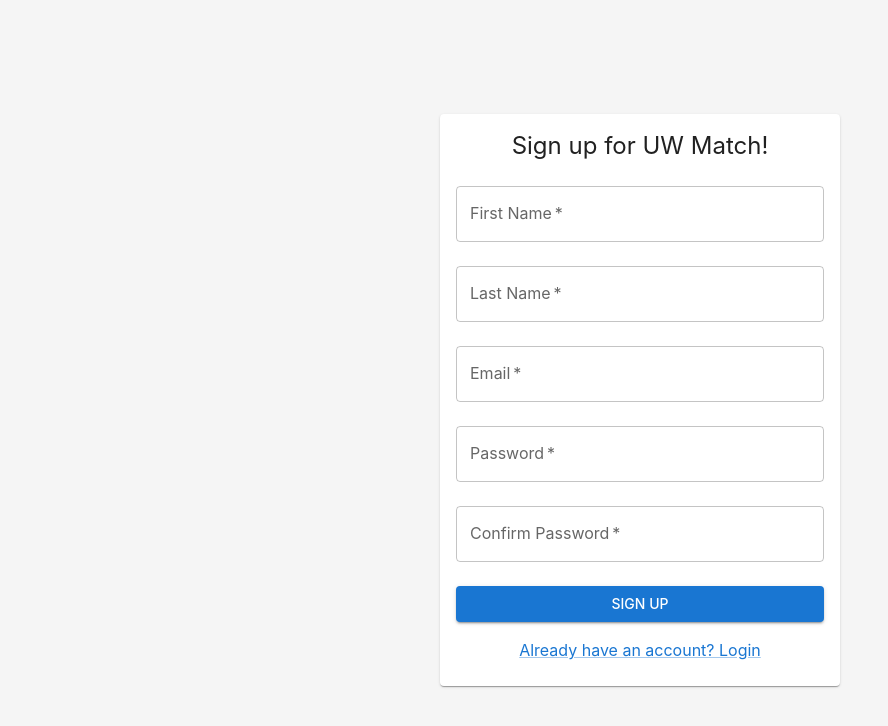
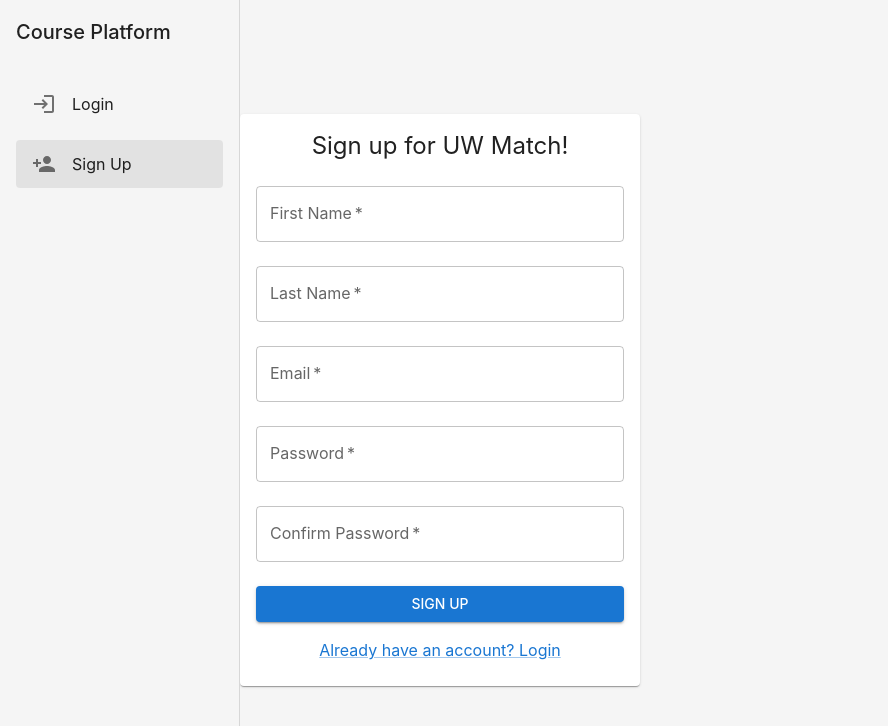
Before and after one commit to evan1liu/uwmatch4, a React (Vite) app in the folder frontend/: page /signup in a window 1280 px wide. Shown: the top 726 px of the page, without its empty margins (0-888 px from the left). Built offline with nearby package versions, Linux system fonts and the light colour scheme.

Commit message:
removed the nav bar above and added a sidebar

```diff
--- a/frontend/package.json
+++ b/frontend/package.json
@@ -13,14 +13,15 @@
     "@emotion/react": "^11.13.5",
     "@emotion/styled": "^11.13.5",
     "@mui/icons-material": "^6.1.10",
-    "@mui/material": "^6.1.9",
+    "@mui/material": "^6.1.10",
     "axios": "^1.7.8",
     "debounce": "^2.2.0",
     "lodash": "^4.17.21",
+    "lucide-react": "^0.468.0",
     "mui": "^0.0.1",
     "react": "^18.3.1",
     "react-dom": "^18.3.1",
-    "react-router-dom": "^7.0.1"
+    "react-router-dom": "^7.0.2"
   },
   "devDependencies": {
     "@eslint/js": "^9.15.0",
--- a/frontend/src/App.jsx
+++ b/frontend/src/App.jsx
@@ -1,35 +1,31 @@
 import { useState } from 'react';
 import { BrowserRouter as Router, Routes, Route, Navigate } from 'react-router-dom';
-import { Container } from '@mui/material';
+import { Container, Box } from '@mui/material';
 import LoginLogic from './pages/LoginLogic';
 import SignupLogic from './pages/SignupLogic';
 import Dashboard from './pages/Dashboard';
 import CourseList from './pages/CourseList';
 import CourseDetail from './pages/CourseDetail';
 import SavedCourses from './pages/SavedCourses';
+import Sidebar from './Components/Sidebar'
+
+const DRAWER_WIDTH = 240;
 
 function App() {
   return (
-            <Container>
+    <Box sx={{ display: 'flex' }}>
+      <Sidebar />
+        {/* Optional: Add a toolbar spacer if you have a top app bar */}
         <Routes>
-                    <Route
-                        path="/login"
-                        element={<LoginLogic />}
-                    />
-                    <Route
-                        path="/signup"
-                        element={<SignupLogic />}
-                    />
-                    <Route
-                        path="/dashboard"
-                        element={<Dashboard />}
-                    />
+          <Route path="/login" element={<LoginLogic />} />
+          <Route path="/signup" element={<SignupLogic />} />
+          <Route path="/dashboard" element={<Dashboard />} />
           <Route path="/" element={<Navigate to="/login" />} />
           <Route path="/courses" element={<CourseList />} />
           <Route path="/courses/:id" element={<CourseDetail />} />
           <Route path="/saved-courses" element={<SavedCourses />} />
         </Routes>
-        </Container>
+      </Box>
   );
 }
 
--- /dev/null
+++ b/frontend/src/Components/NavItem.jsx
@@ -0,0 +1,41 @@
+import {
+    ListItem,
+    ListItemButton,
+    ListItemIcon,
+    ListItemText,
+    styled
+  } from '@mui/material';
+  import { useLocation, useNavigate } from 'react-router-dom';
+
+  const StyledListItemButton = styled(ListItemButton)(({ theme, active }) => ({
+    borderRadius: theme.shape.borderRadius,
+    marginBottom: theme.spacing(0.5),
+    '&.Mui-selected': {
+      backgroundColor: theme.palette.action.selected,
+      '&:hover': {
+        backgroundColor: theme.palette.action.selected,
+      },
+    },
+  }));
+
+  const NavItem = ({ icon, label, path }) => {
+    const location = useLocation();
+    const navigate = useNavigate();
+    const isActive = location.pathname === path;
+
+    return (
+      <ListItem disablePadding sx={{ mb: 1 }}>
+        <StyledListItemButton
+          selected={isActive}
+          onClick={() => navigate(path)}
+        >
+          <ListItemIcon sx={{ minWidth: 40 }}>
+            {icon}
+          </ListItemIcon>
+          <ListItemText primary={label} />
+        </StyledListItemButton>
+      </ListItem>
+    );
+  };
+
+  export default NavItem;
--- /dev/null
+++ b/frontend/src/Components/Sidebar.jsx
@@ -0,0 +1,94 @@
+import { useNavigate, useLocation } from 'react-router-dom';
+import {
+  Box,
+  Drawer,
+  List,
+  Typography,
+  Avatar,
+  Button,
+  styled
+} from '@mui/material';
+import {
+  Dashboard as DashboardIcon,
+  School as SchoolIcon,
+  BookmarkBorder as BookmarkIcon,
+  Login as LoginIcon,
+  PersonAdd as SignupIcon,
+  Logout as LogoutIcon
+} from '@mui/icons-material';
+import NavItem from './NavItem';
+
+const DRAWER_WIDTH = 240;
+
+const Sidebar = () => {
+  const navigate = useNavigate();
+  const location = useLocation();
+  const isLoggedIn = location.pathname !== '/login' && location.pathname !== '/signup';
+
+  return (
+    <Drawer
+      variant="permanent"
+      sx={{
+        width: DRAWER_WIDTH,
+        flexShrink: 0,
+        '& .MuiDrawer-paper': {
+          width: DRAWER_WIDTH,
+          boxSizing: 'border-box',
+          bgcolor: 'background.default',
+          borderRight: '1px solid',
+          borderColor: 'divider',
+        },
+      }}
+    >
+      <Box sx={{ p: 2 }}>
+        <Typography variant="h6" sx={{ mb: 3 }}>
+          Course Platform
+        </Typography>
+
+        {isLoggedIn && (
+          <Box sx={{ mb: 3, display: 'flex', alignItems: 'center' }}>
+            <Avatar sx={{ width: 40, height: 40, mr: 2 }}>U</Avatar>
+            <Box>
+              <Typography variant="subtitle2">Username</Typography>
+              <Typography variant="caption" color="text.secondary">
+                user@example.com
+              </Typography>
+            </Box>
+          </Box>
+        )}
+
+        <List>
+          {!isLoggedIn ? (
+            // Login/Signup navigation items
+            <>
+              <NavItem icon={<LoginIcon />} label="Login" path="/login" />
+              <NavItem icon={<SignupIcon />} label="Sign Up" path="/signup" />
+            </>
+          ) : (
+            // Main navigation items
+            <>
+              <NavItem icon={<DashboardIcon />} label="Dashboard" path="/dashboard" />
+              <NavItem icon={<SchoolIcon />} label="Courses" path="/courses" />
+              <NavItem icon={<BookmarkIcon />} label="Saved Courses" path="/saved-courses" />
+            </>
+          )}
+        </List>
+
+        {isLoggedIn && (
+          <Box sx={{ mt: 'auto', p: 2 }}>
+            <Button
+              fullWidth
+              startIcon={<LogoutIcon />}
+              onClick={() => navigate('/login')}
+              color="inherit"
+            >
+              Logout
+            </Button>
+          </Box>
+        )}
+      </Box>
+    </Drawer>
+  );
+};
+
+export default Sidebar;
--- a/frontend/src/pages/CourseDetail.jsx
+++ b/frontend/src/pages/CourseDetail.jsx
@@ -9,7 +9,6 @@ import {
     Box
 } from '@mui/material';
 import API_BASE_URL from '../api'; // fetches the base URL
-import NavBar from './NavBar'; // same navigation bar for all pages
 import LoadingOverlay from '../Effects/LoadingOverlay';
 
 function CourseDetail() {
@@ -56,7 +55,6 @@ function CourseDetail() {
     return (
         <>
             {loading && <LoadingOverlay />}
-            <NavBar title={course.title} />
             <Card>
                 <CardContent>
                     <Typography variant="h4" gutterBottom>
--- a/frontend/src/pages/CourseList.jsx
+++ b/frontend/src/pages/CourseList.jsx
@@ -11,7 +11,6 @@ import {
     Box
 } from '@mui/material';
 import { debounce } from 'lodash';
-import NavBar from './NavBar';
 import API_BASE_URL from '../api';
 import { useNavigate } from 'react-router-dom';
 import LoadingOverlay from '../Effects/LoadingOverlay';
@@ -138,7 +137,6 @@ function CourseList() {
     return (
         <>
             {loading && <LoadingOverlay />}
-            <NavBar title="Courses" />
             <Container sx={{ mt: 4 }}>
                 <Typography variant="h4" gutterBottom>
                     Courses
--- a/frontend/src/pages/Dashboard.jsx
+++ b/frontend/src/pages/Dashboard.jsx
@@ -10,7 +10,6 @@ import {
     Typography,
     Alert
 } from '@mui/material';
-import NavBar from './NavBar';
 import API_BASE_URL from '../api';
 
 export default function Dashboard() {
@@ -70,7 +69,6 @@ export default function Dashboard() {
 
     return (
         <>
-            <NavBar title="Dashboard" />
             <Container sx={{ mt: 4 }}>
                 {error && (
                     <Alert severity="error" sx={{ mb: 2 }}>
--- a/frontend/src/pages/SavedCourses.jsx
+++ b/frontend/src/pages/SavedCourses.jsx
@@ -13,7 +13,6 @@ import {
     DialogContent,
     DialogActions
 } from '@mui/material';
-import NavBar from './NavBar';
 import API_BASE_URL from '../api';
 import LoadingOverlay from '../Effects/LoadingOverlay';
 
@@ -109,7 +108,6 @@ function SavedCourses() {
     return (
         <>
             {loading && <LoadingOverlay />}
-            <NavBar title="Saved Courses" />
             <Container sx={{ mt: 4 }}>
                 <Typography variant="h4" gutterBottom>
                     Saved Courses
```
Also changed, not shown: 1 other file (tests, documents, lock files or other folders). Lines whose indentation alone changed are shown as unchanged.
